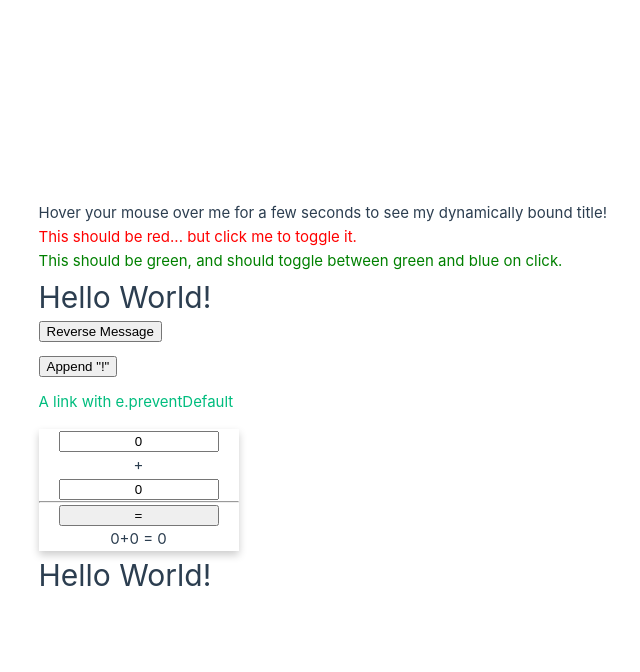
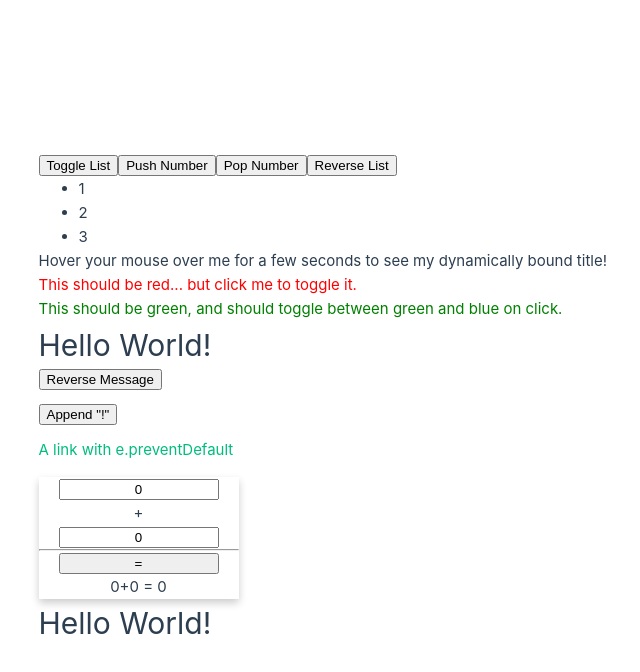
Before and after one commit to 64160056/Lab2, a Vue app: page / in a window 1280 px wide. Shown: the top 672 px of the page, without its empty margins (33-673 px from the left). Built offline with nearby package versions, Linux system fonts and the light colour scheme.

Commit message:
Finish Conditions

```diff
--- a/src/App.vue
+++ b/src/App.vue
@@ -5,10 +5,12 @@ import CalComponent from "./components/CalComponent.vue";
 import HelloWorldExample from "./components/HelloWorldExample.vue";
 import HandingUserinput from "./components/HandingUserinput.vue";
 import AttributeBinding from "./components/AttributeBinding.vue";
+import ConditionAndLoops from "./components/ConditionAndLoops.vue";
 </script>
 
 <template>
   <div>
+    <ConditionAndLoops />
     <AttributeBinding />
     <HandingUserinput />
     <CalComponent />
--- /dev/null
+++ b/src/components/ConditionAndLoops.vue
@@ -0,0 +1,18 @@
+<script setup lang="ts">
+import { ref } from "vue";
+const show = ref(true);
+</script>
+
+<template>
+  <button @click="show = !show">Toggle List</button>
+  <button>Push Number</button>
+  <button>Pop Number</button>
+  <button>Reverse List</button>
+
+  <ul v-if="show">
+    <li>1</li>
+    <li>2</li>
+    <li>3</li>
+  </ul>
+  <p v-else>Hide List</p>
+</template>
```
